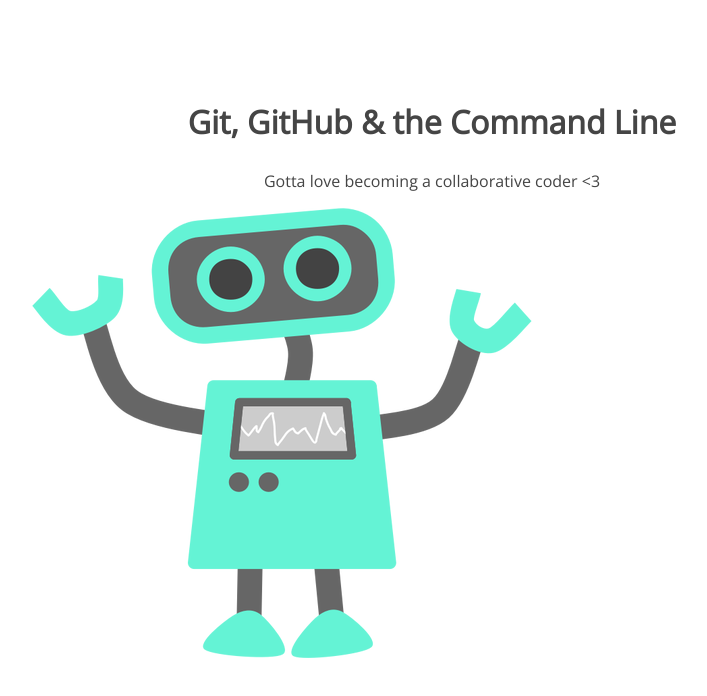
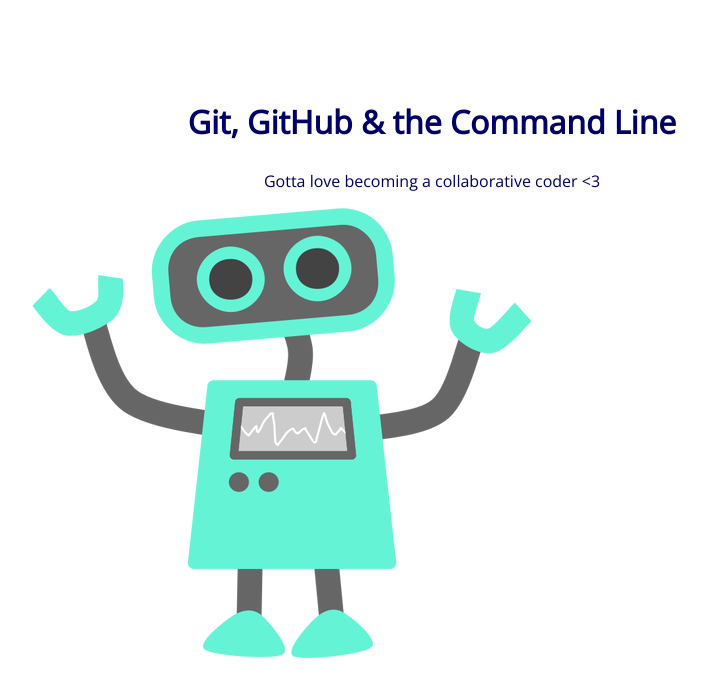
Before and after one commit to ginabugac/105-project, a plain HTML site: page index.html in a window 1280 px wide. Shown: the whole page, without its empty margins (208-915 px from the left). Drawn offline with nearby package versions, Linux system fonts and the light colour scheme.

```diff
--- a/css/style.css
+++ b/css/style.css
@@ -5,7 +5,7 @@
 section h1,
 section p {
 	text-align: center;
-	color: #454545;
+	color: #000066;
 }
 section h1 {
 	font: 32px 'Open Sans';
```
